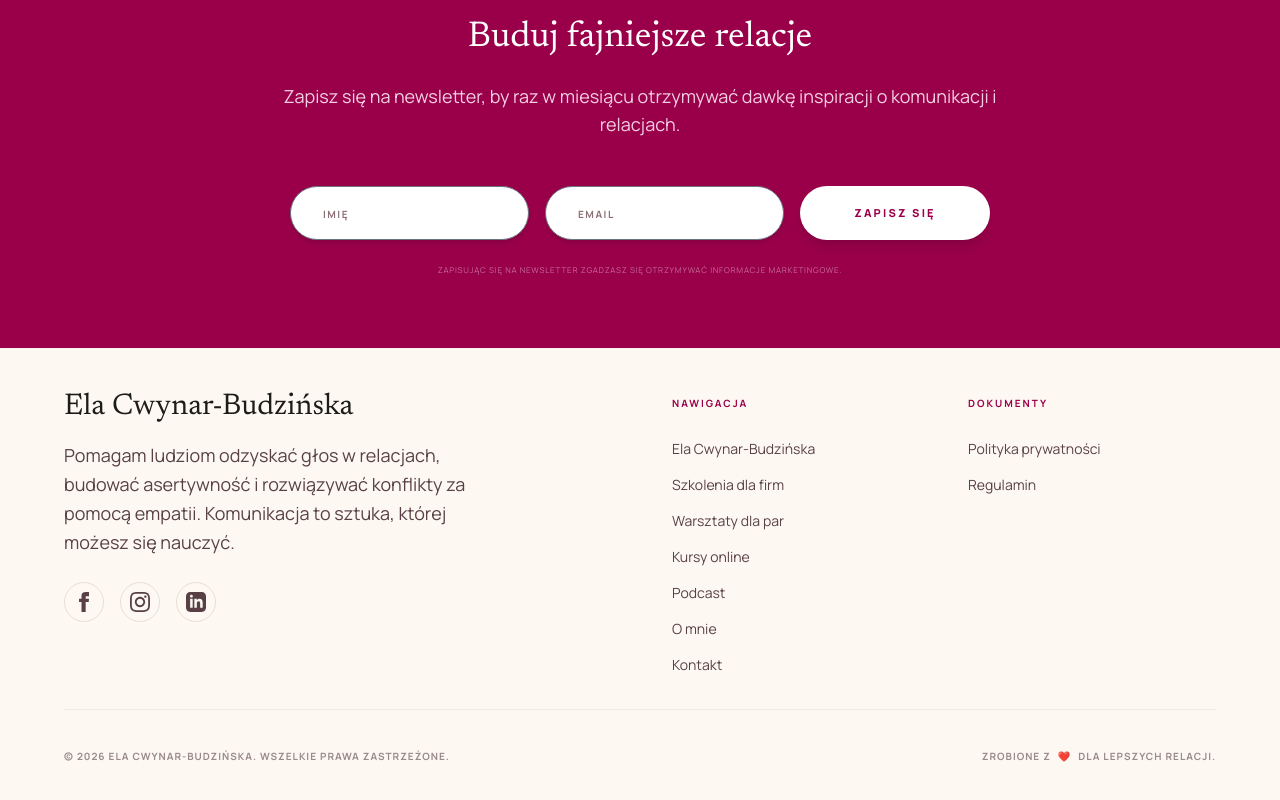
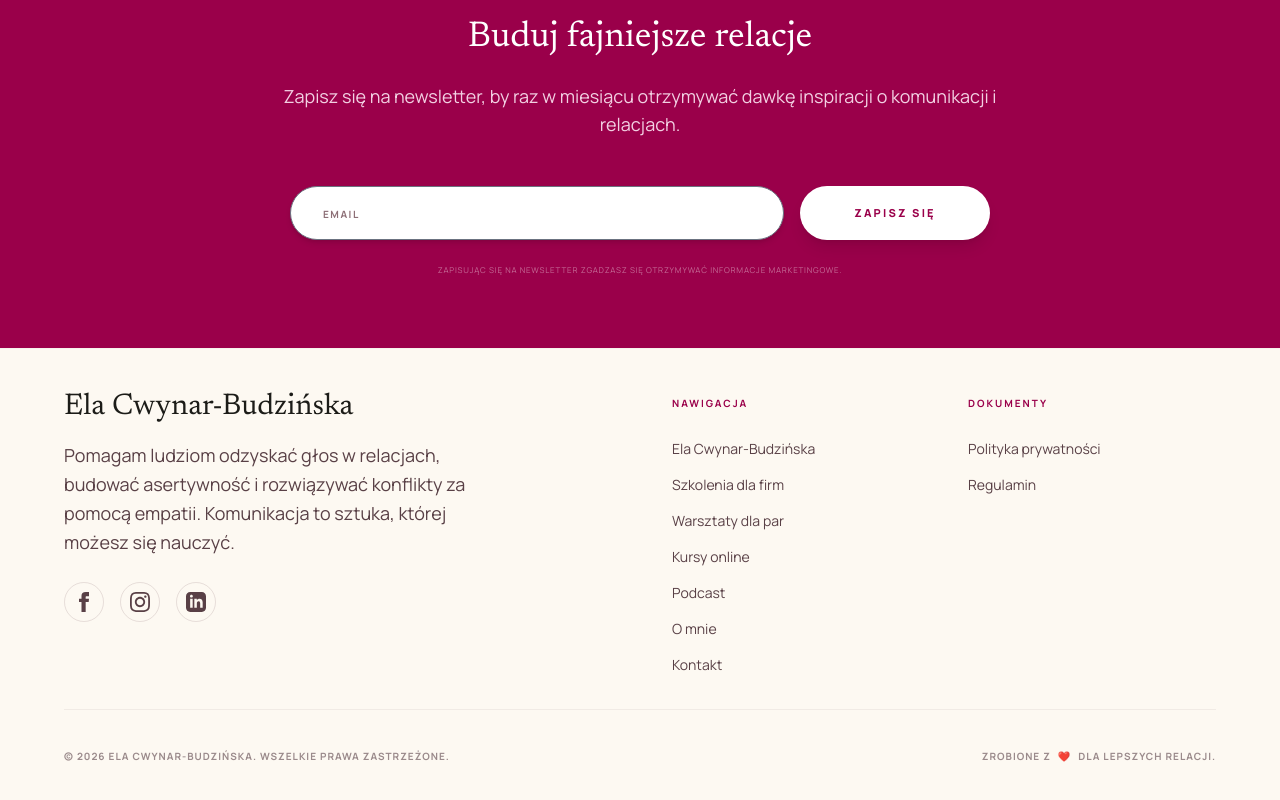
Before and after one commit to ecb12345/full-strona, a Next.js app: page / in a window 1280 px wide. Shown: the part 5481-6281 px from the top of the page. Built offline with nearby package versions, Linux system fonts and the light colour scheme.

Commit message:
Usunięto zbędne pole Imię z formularza zapasowego, aby idealnie odpowiadał formularzowi MailerLite (Email + Zapisz się)

```diff
--- a/components/NewsletterForm.tsx
+++ b/components/NewsletterForm.tsx
@@ -98,15 +98,6 @@ export function NewsletterForm({ formId = "D6dfkq" }: { formId?: string }) {
         >
           <div className="flex-grow w-full">
             <input
-              type="text"
-              name="name"
-              required
-              placeholder="Imię"
-              className="w-full h-[54px] px-8 bg-white text-[#1c1c18] rounded-full text-sm outline-none transition-all focus:ring-4 focus:ring-white/20 placeholder:text-[#8d6f76] placeholder:uppercase placeholder:tracking-[0.15em] placeholder:text-[10px] placeholder:font-bold shadow-md"
-            />
-          </div>
-          <div className="flex-grow w-full">
-            <input
               type="email"
               name="email"
               required
```
